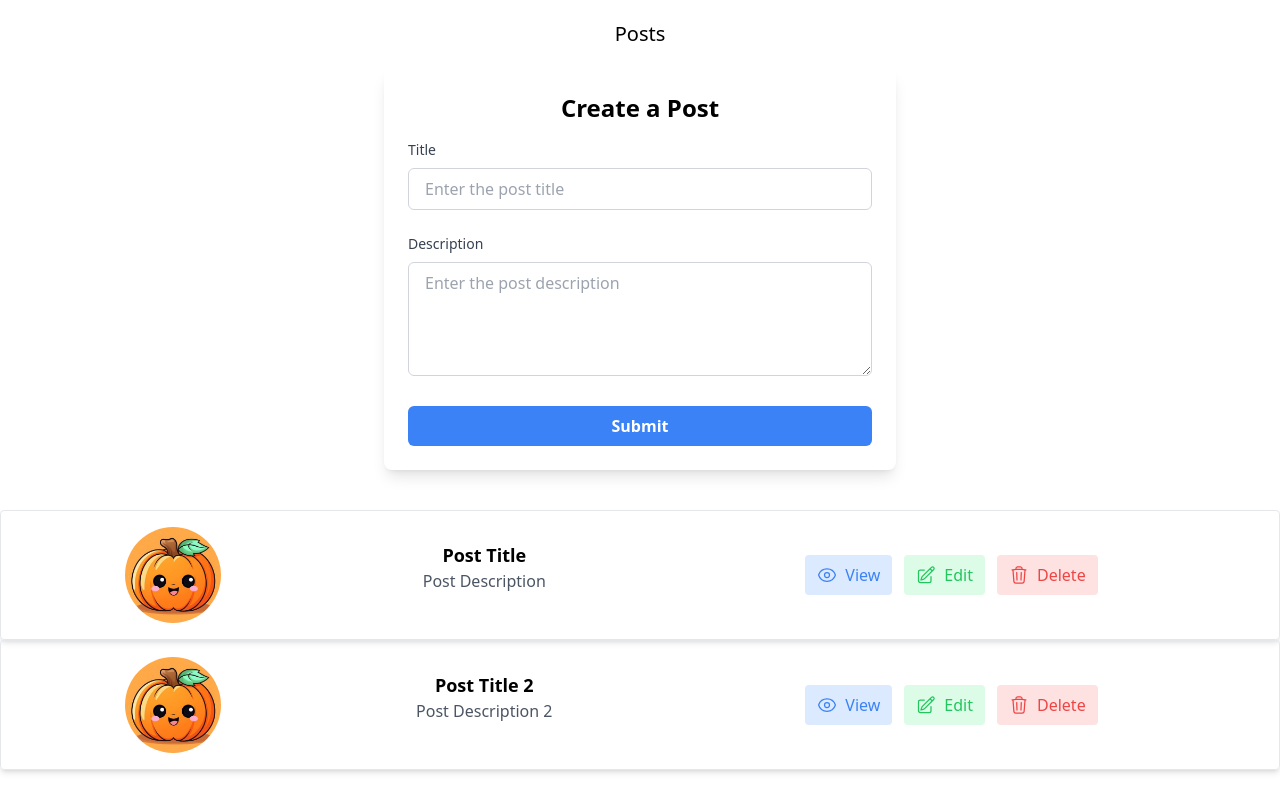
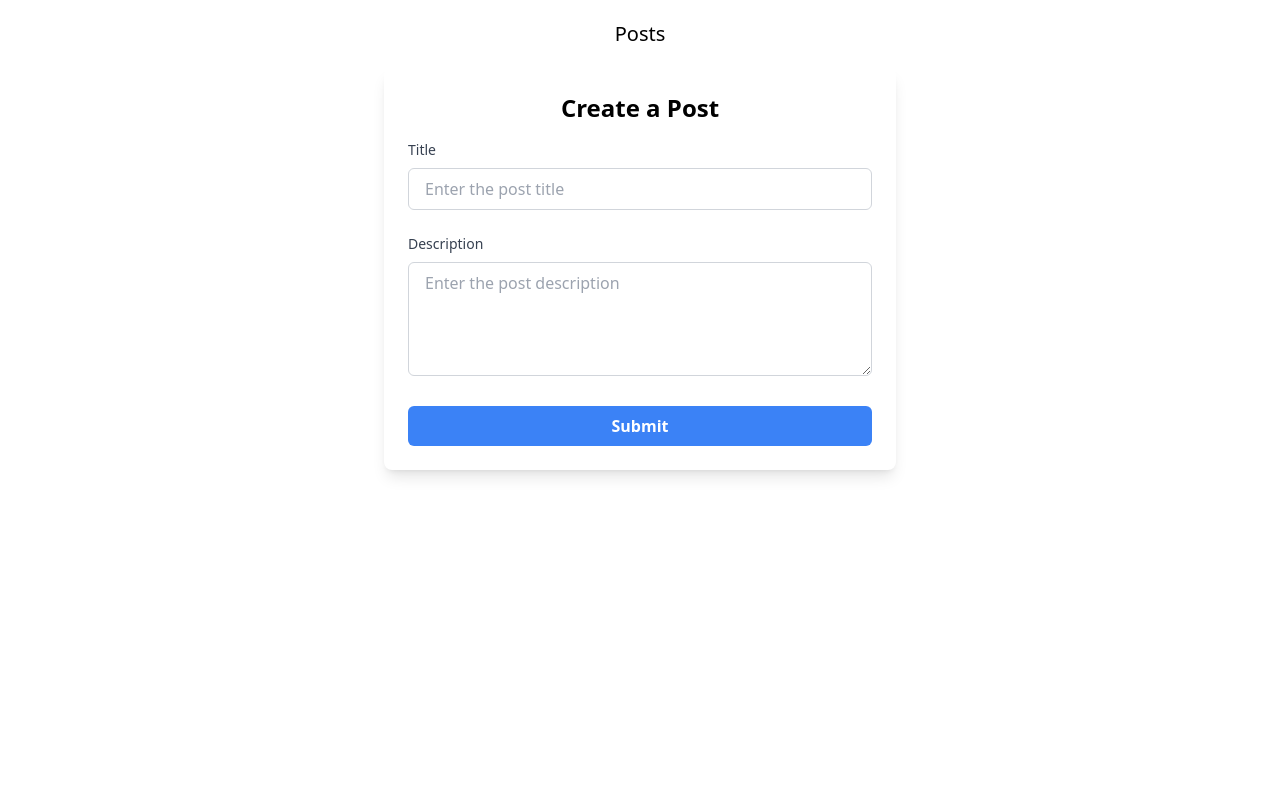
Before and after one commit to mmm-maymyatmon/reactjs_basic, a React (Create React App) app in the folder 2_Class_Components/compo/: page / in a window 1280 px wide. Built offline with nearby package versions, Linux system fonts and the light colour scheme.

Commit message:
Save to localStorage

```diff
--- a/2_Class_Components/compo/src/App.js
+++ b/2_Class_Components/compo/src/App.js
@@ -1,26 +1,31 @@
-import React, { useState } from "react";
+import React, { useState, useEffect } from "react";
 import Post from "./components/posts/Post";
 import AddPost from "./components/posts/AddPost";
 
 
 
 function App() {
-  const [posts, setPosts] = useState([
-    {
-        id: 1,
-        title: "Post Title",
-        desc: "Post Description"
-    },
-    {
-      id: 2,
-      title: "Post Title 2",
-      desc: "Post Description 2"
-  }
-]);
+  const DB_NAME = "PostDB";
+  const [posts, setPosts] = useState([]);
 
 const addNewPost = (post) => {
   setPosts([post, ...posts]);
 }
+
+useEffect(() => {
+  let data = localStorage.getItem(DB_NAME);
+  if (data) {
+    setPosts(JSON.parse(data));
+  }
+}, []);
+
+
+useEffect(() => {
+  if( posts.length > 0 ) {
+    localStorage.setItem(DB_NAME, JSON.stringify(posts));
+  }
+}, [posts]);
+
 
   return (
     <div className="container my-5">
```
